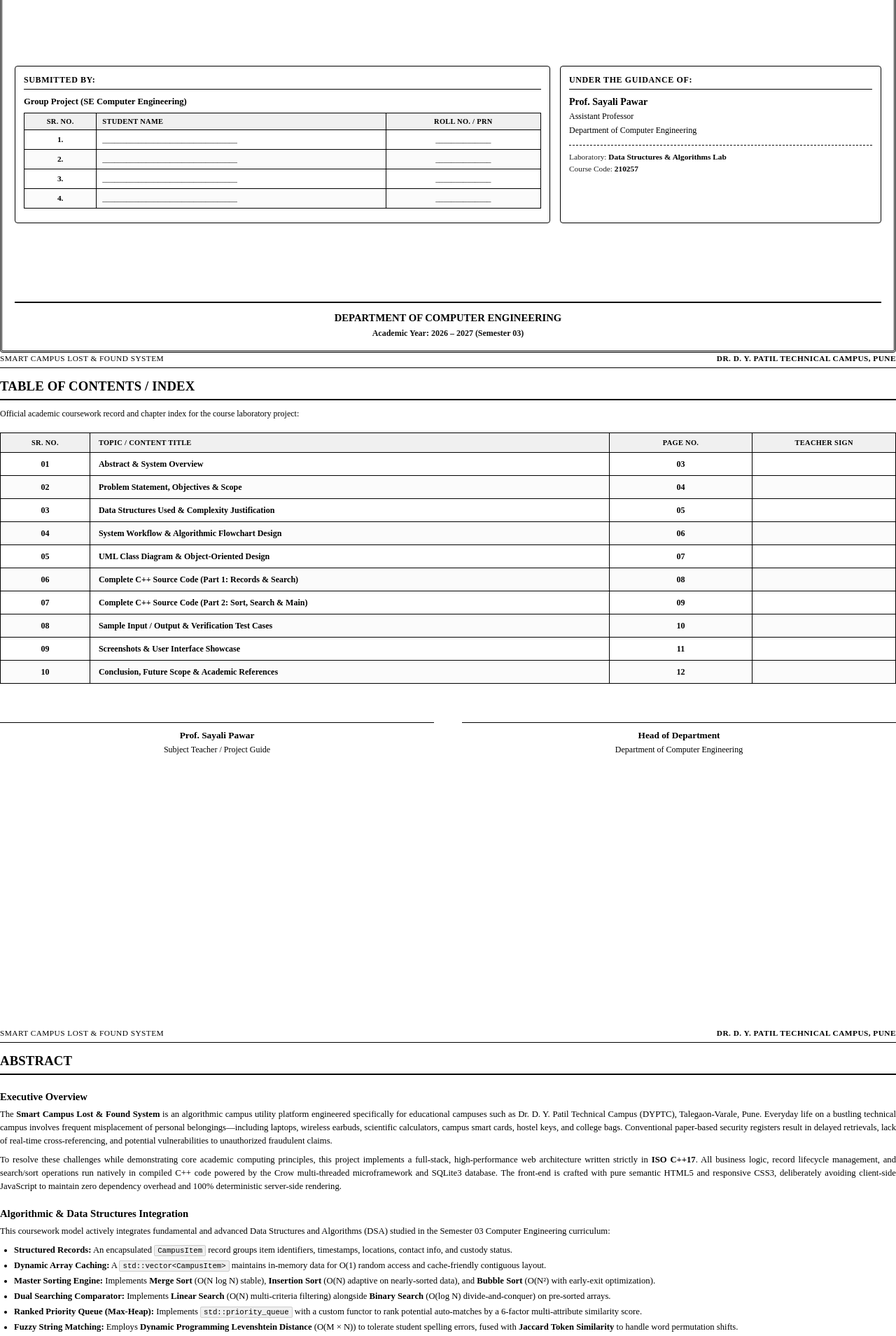
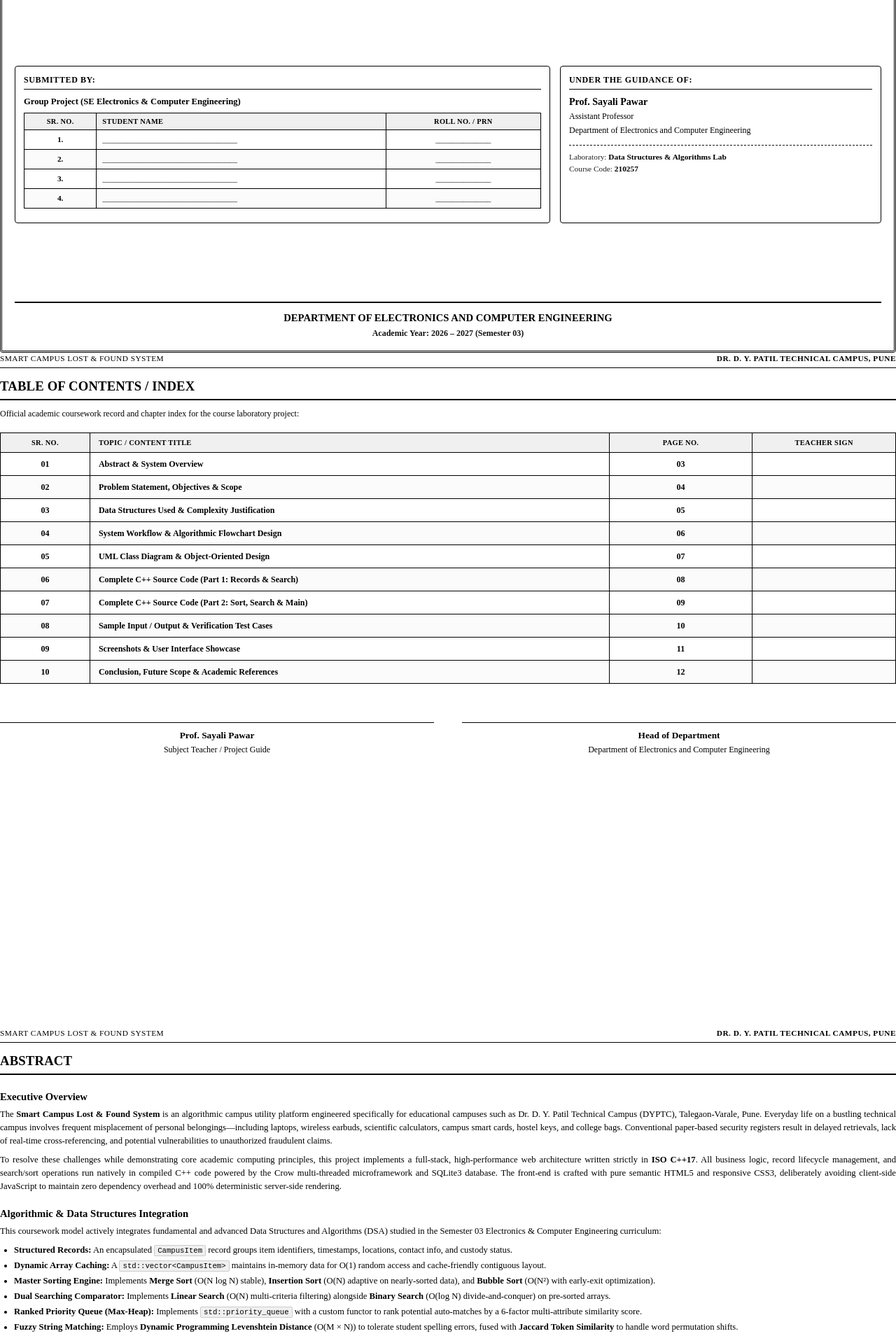
Before and after one commit to ITSPRANAV16/dyptc-smart-campus-lost-and-found, a website: page DSA_REPORT_GROUP_PROJECT.html in a window 1280 px wide. Shown: the part 460-2369 px from the top of the page at 70% size. Drawn offline with Linux system fonts and the light colour scheme.

Commit message:
docs: update department to Department of Electronics and Computer Engineering

```diff
--- a/DSA_REPORT_GROUP_PROJECT.html
+++ b/DSA_REPORT_GROUP_PROJECT.html
@@ -14,7 +14,7 @@
         color: #000000;
       }
       @bottom-left {
-        content: "DYPTC Pune \2022 Department of Computer Engineering";
+        content: "DYPTC Pune \2022 Department of Electronics and Computer Engineering";
         font-family: 'Times New Roman', Times, serif;
         font-size: 8.5pt;
         color: #000000;
@@ -409,7 +409,7 @@
         <div class="sub-box">
           <h4>Submitted By:</h4>
           <div style="font-weight: bold; color: #000000; font-size: 9.5pt; margin-bottom: 6px;">
-            Group Project (SE Computer Engineering)
+            Group Project (SE Electronics & Computer Engineering)
           </div>
           <table style="width: 100%; border-collapse: collapse; margin-top: 4px; font-size: 8.5pt;">
             <thead>
@@ -447,7 +447,7 @@
           <h4>Under the Guidance of:</h4>
           <p style="font-size: 10.5pt; font-weight: bold; color: #000000; margin-top: 4px;">Prof. Sayali Pawar</p>
           <p style="font-size: 9pt; color: #000000; margin-top: 2px;">Assistant Professor</p>
-          <p style="font-size: 9pt; color: #000000; margin-top: 2px;">Department of Computer Engineering</p>
+          <p style="font-size: 9pt; color: #000000; margin-top: 2px;">Department of Electronics and Computer Engineering</p>
           <div style="margin-top: 12px; padding-top: 8px; border-top: 1px dashed #000000; font-size: 8.5pt; color: #222222;">
             Laboratory: <strong>Data Structures &amp; Algorithms Lab</strong><br>
             Course Code: <strong>210257</strong>
@@ -456,7 +456,7 @@
       </div>
 
       <div class="dept-footer">
-        <div class="dept-name">Department of Computer Engineering</div>
+        <div class="dept-name">Department of Electronics and Computer Engineering</div>
         <div class="acad-year">Academic Year: 2026 – 2027 (Semester 03)</div>
       </div>
     </div>
@@ -556,7 +556,7 @@
       </div>
       <div style="border-top: 1.5px solid #000000; padding-top: 8px; text-align: center;">
         <strong>Head of Department</strong><br>
-        <span style="font-size: 9pt;">Department of Computer Engineering</span>
+        <span style="font-size: 9pt;">Department of Electronics and Computer Engineering</span>
       </div>
     </div>
   </div>
@@ -593,7 +593,7 @@
     <h2>Algorithmic &amp; Data Structures Integration</h2>
     <p>
       This coursework model actively integrates fundamental and advanced Data Structures and Algorithms (DSA) studied in the Semester 03
-      Computer Engineering curriculum:
+      Electronics & Computer Engineering curriculum:
     </p>
     <ul>
       <li><strong>Structured Records:</strong> An encapsulated <code>CampusItem</code> record groups item identifiers, timestamps, locations, contact info, and custody status.</li>
@@ -849,7 +849,7 @@
 
     <pre>
 // ============================================================================
-// Dr. D. Y. Patil Technical Campus, Pune - Department of Computer Engineering
+// Dr. D. Y. Patil Technical Campus, Pune - Department of Electronics and Computer Engineering
 // Course: Data Structures &amp; Algorithms Lab (210257) - Academic Year: 2026-27
 // Project: Smart Campus Lost &amp; Found Management System (C++ Simulation Model)
 // ============================================================================
@@ -1242,7 +1242,7 @@ int main() {
     <h2>3. References &amp; Academic Literature</h2>
     <ul>
       <li><strong>Thomas H. Cormen, Charles E. Leiserson, Ronald L. Rivest, Clifford Stein (CLRS)</strong>, <em>"Introduction to Algorithms"</em>, 3rd Edition, MIT Press. (Reference for Merge Sort, Heaps, and Dynamic Programming).</li>
-      <li><strong>Savitribai Phule Pune University (SPPU)</strong>, <em>"Computer Engineering Second Year Syllabus (Course Code: 210257 - Data Structures &amp; Algorithms Lab)"</em>.</li>
+      <li><strong>Savitribai Phule Pune University (SPPU)</strong>, <em>"Electronics & Computer Engineering Second Year Syllabus (Course Code: 210257 - Data Structures &amp; Algorithms Lab)"</em>.</li>
       <li><strong>Bjarne Stroustrup</strong>, <em>"The C++ Programming Language"</em>, 4th Edition, Addison-Wesley. (Standard template library, vector memory model, functor comparators).</li>
       <li><strong>Crow C++ Framework Documentation</strong>, <a href="https://crowcpp.org/" style="color:#000000; text-decoration: underline;">https://crowcpp.org/</a> &bull; Fast, easy-to-use C++ microframework for web services.</li>
       <li><strong>SQLite3 Documentation &amp; C/C++ Interface</strong>, <a href="https://www.sqlite.org/cintro.html" style="color:#000000; text-decoration: underline;">https://www.sqlite.org/cintro.html</a> &bull; Prepared statements and ACID guarantees.</li>
@@ -1250,7 +1250,7 @@ int main() {
 
     <div style="margin-top: 25px; border-top: 1.5px solid #000000; padding-top: 10px; text-align: center; font-size: 8.5pt; color: #000000;">
       <strong>Dr. D. Y. Patil Technical Campus (DYPTC)</strong> &bull; Talegaon-Varale, Pune &bull; DTE Code: 6991<br>
-      Department of Computer Engineering Official Technical Report (Academic Year 2026-27)
+      Department of Electronics and Computer Engineering Official Technical Report (Academic Year 2026-27)
     </div>
   </div>
 
```
Also changed, not shown: 3 other files.
